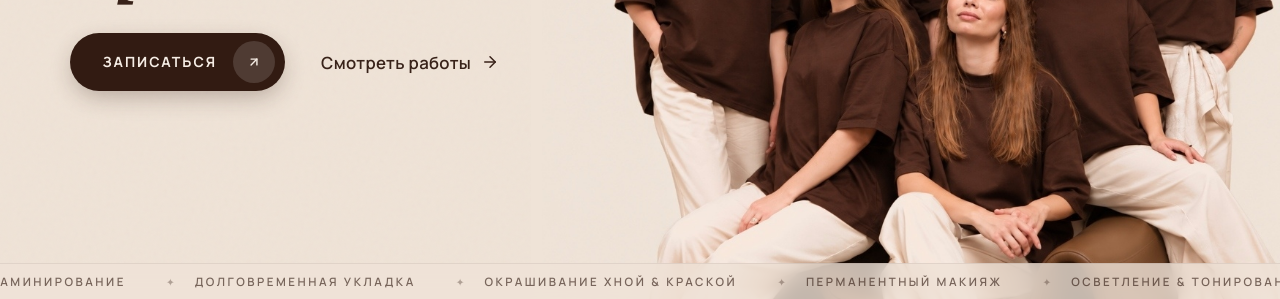
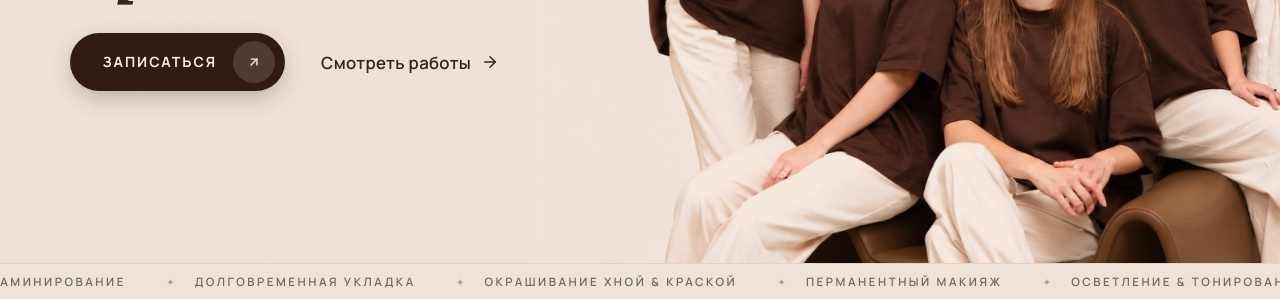
Before and after one commit to movsisiannartem-hash/Brezhnev, a plain HTML site: page index.html in a window 1280 px wide. Shown: the part 501-800 px from the top of the page. Drawn offline with nearby package versions, Linux system fonts and the light colour scheme.

Commit message:
fix: elevate team photo and reveal full bodies without cropping

```diff
--- a/styles.css
+++ b/styles.css
@@ -523,10 +523,12 @@ input:focus-visible {
   display: inline-flex;
   justify-content: flex-end;
   align-items: flex-end;
-  height: 100%;
-  max-height: calc(100vh - 72px);
-  max-height: calc(100dvh - 72px);
+  height: calc(100vh - 44px);
+  height: calc(100dvh - 44px);
+  max-height: calc(100vh - 44px);
+  max-height: calc(100dvh - 44px);
   width: auto;
+  margin-bottom: 36px; /* Заземление точно поверх бегущей строки: сидящие девушки видны полностью */
 }
 
 .hero-picture {
@@ -540,10 +542,9 @@ input:focus-visible {
 
 .hero-team-photo {
   height: 100%;
-  max-height: calc(100vh - 72px);
-  max-height: calc(100dvh - 72px);
+  max-height: 100%;
   width: auto;
-  max-width: 100%;
+  max-width: clamp(520px, 66vw, 1260px);
   object-fit: contain;
   object-position: right bottom;
   display: block;
```
